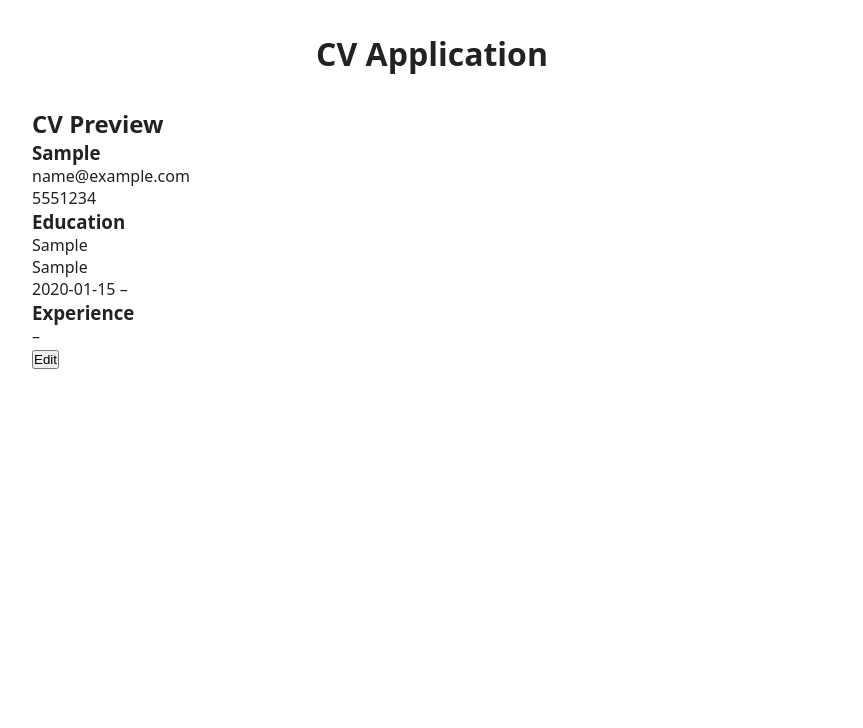
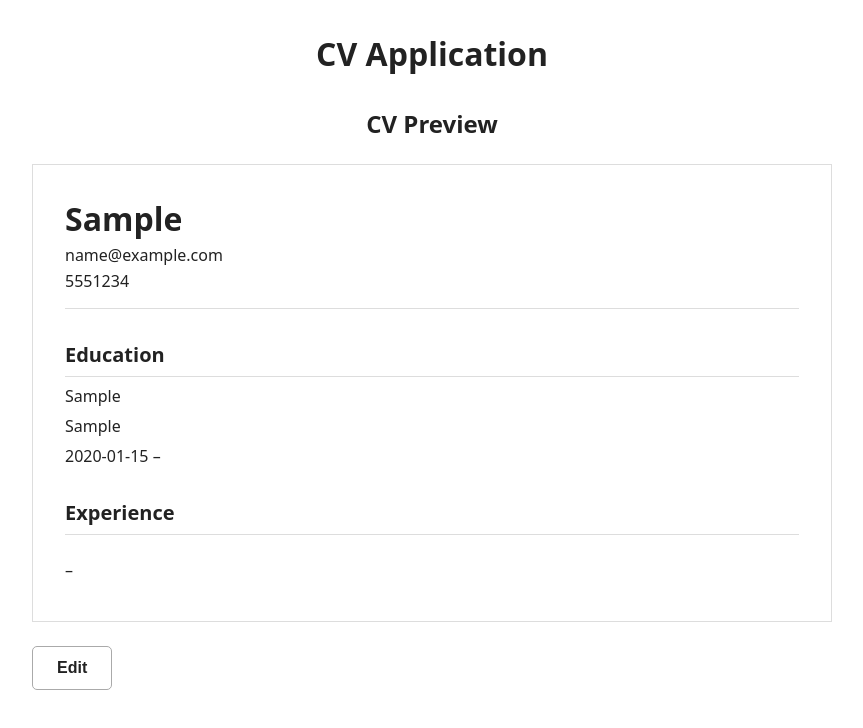
Before and after one commit to julioldv/cv-application, a React (Vite) app: page / in a window 1280 px wide. Both pictures are taken after typing "Sample", "name@example.com", "5551234", "Sample", "Sample", "2020-01-15" into the empty fields and a click on the button "Submit". Shown: the top 728 px of the page, without its empty margins (208-1071 px from the left). Built offline with nearby package versions, Linux system fonts and the light colour scheme.

Commit message:
style: add base styling for CV preview

```diff
--- a/src/App.css
+++ b/src/App.css
@@ -77,7 +77,70 @@
 }
 
 .cv-preview {
+  margin-inline: auto;
+
+  display: flex;
+  flex-direction: column;
+  gap: 1.5rem;
+}
+
+.cv-preview > h2 {
+  text-align: center;
+  font-size: 1.5rem;
+  font-weight: 600;
 }
 
 .cv-document {
+  background-color: white;
+  border: 1px solid #ddd;
+  padding: 2rem;
+
+  display: flex;
+  flex-direction: column;
+  gap: 2rem;
 }
+
+.cv-document header {
+  display: flex;
+  flex-direction: column;
+  gap: 0.25rem;
+
+  padding-bottom: 1rem;
+  border-bottom: 1px solid #ddd;
+}
+
+.cv-document header h3 {
+  font-size: 2rem;
+  font-weight: 700;
+}
+
+.cv-document section {
+  display: flex;
+  flex-direction: column;
+  gap: 0.5rem;
+}
+
+.cv-document section h3 {
+  font-size: 1.25rem;
+  font-weight: 600;
+
+  padding-bottom: 0.5rem;
+  border-bottom: 1px solid #ddd;
+}
+
+.secondary-button {
+  align-self: flex-start;
+
+  font-size: 1rem;
+  font-weight: 600;
+
+  padding: 0.75rem 1.5rem;
+
+  background-color: white;
+  color: #222;
+
+  border: 1px solid #aaa;
+  border-radius: 5px;
+
+  cursor: pointer;
+}
```
